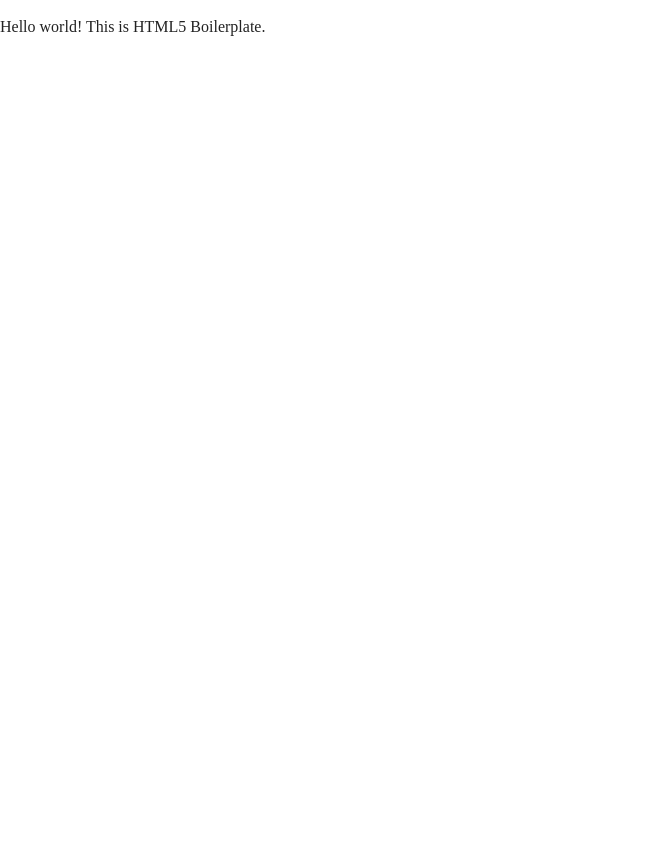
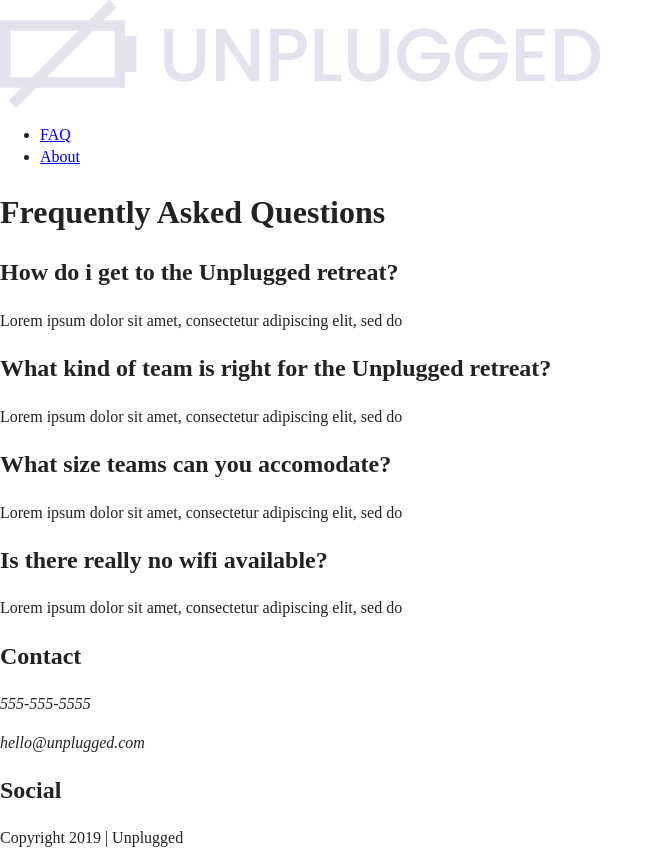
Before and after one commit to Dsmndcrry/unplugged, a website: page faq/index.html in a window 1280 px wide. Shown: the whole page, without its empty margins (0-663 px from the left). Before the commit the page ends 800 px from the top, so only its background shows below. Drawn offline with Linux system fonts and the light colour scheme; files that its build step writes are made by us from their sources; files whose address does not match are found by name.

Commit message:
added about and faq content

```diff
--- a/faq/index.html
+++ b/faq/index.html
@@ -24,8 +24,68 @@
 
 <body>
 
-  <!-- Add your site or application content here -->
-  <p>Hello world! This is HTML5 Boilerplate.</p>
+  <header>
+     <div class="content-wrapper">
+        <a href="#"><img src="../img/unplugged-logo.png" alt="unplugged logo"></a>
+        <div class-"header-divider"></div>
+        <nav>
+           <ul>
+              <li><a href="../faq/index.html" target="_blank">FAQ</a></li>
+              <li><a href="../about/index.html" target="_blank">About</a></li>
+           </ul>
+        </nav>
+     </div>
+   </header>
+
+   <main>
+     <section class="faq">
+         <div class="content-wrapper">
+             <h1>Frequently Asked Questions</h1>
+
+             <h2> How do i get to the Unplugged retreat?</h2>
+             <p>Lorem ipsum dolor sit amet, consectetur adipiscing elit, sed do</p>
+
+             <h2>What kind of team is right for the Unplugged retreat?</h2>
+             <p>Lorem ipsum dolor sit amet, consectetur adipiscing elit, sed do</p>
+
+             <h2>What size teams can you accomodate?</h2>
+             <p>Lorem ipsum dolor sit amet, consectetur adipiscing elit, sed do</p>
+
+             <h2>Is there really no wifi available?</h2>
+             <p>Lorem ipsum dolor sit amet, consectetur adipiscing elit, sed do</p>
+         </div>
+    </section>
+   </main>
+
+   <footer>
+       <div class="content-wrapper">
+           <div class="footer-content">
+               <div class="contact">
+                   <h2> Contact </h2>
+                   <address>
+                       <p>555-555-5555</p>
+                       <p>hello@unplugged.com</p>
+                   </address>
+               </div>
+           </div>
+           <div class="social">
+              <div class="social-icons">
+                 <h2> Social </h2>
+                 <p><a href="https://www.facebook.com/yoursite" target="_blank"></a></p>
+              </div>
+           </div>
+       </div>
+       <div class="copyright">
+          <p> Copyright 2019  |  Unplugged </p>
+       </div>
+   </footer>
+
+
+
+
+
+
+
   <script src="js/vendor/modernizr-3.11.2.min.js"></script>
   <script src="js/plugins.js"></script>
   <script src="js/main.js"></script>
```
Also changed, not shown: about/index.html (+0 -2 lines).
